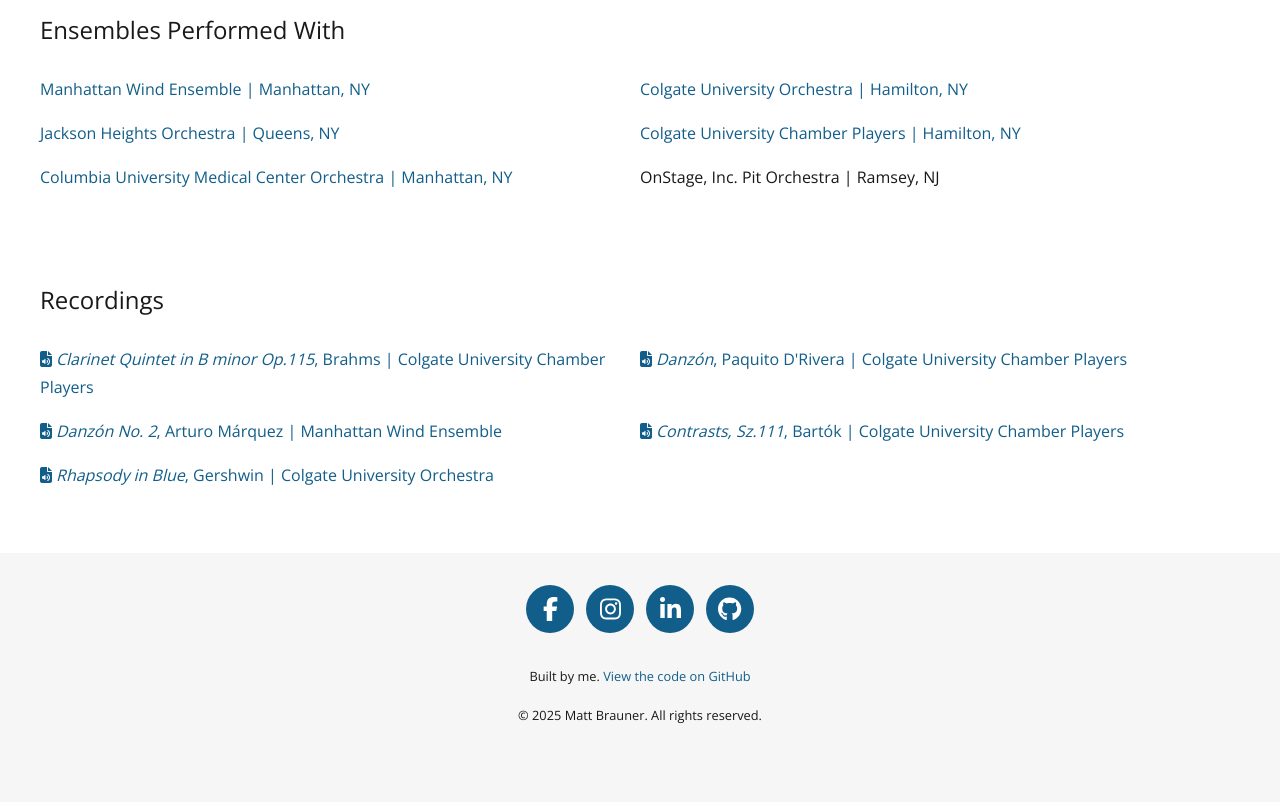
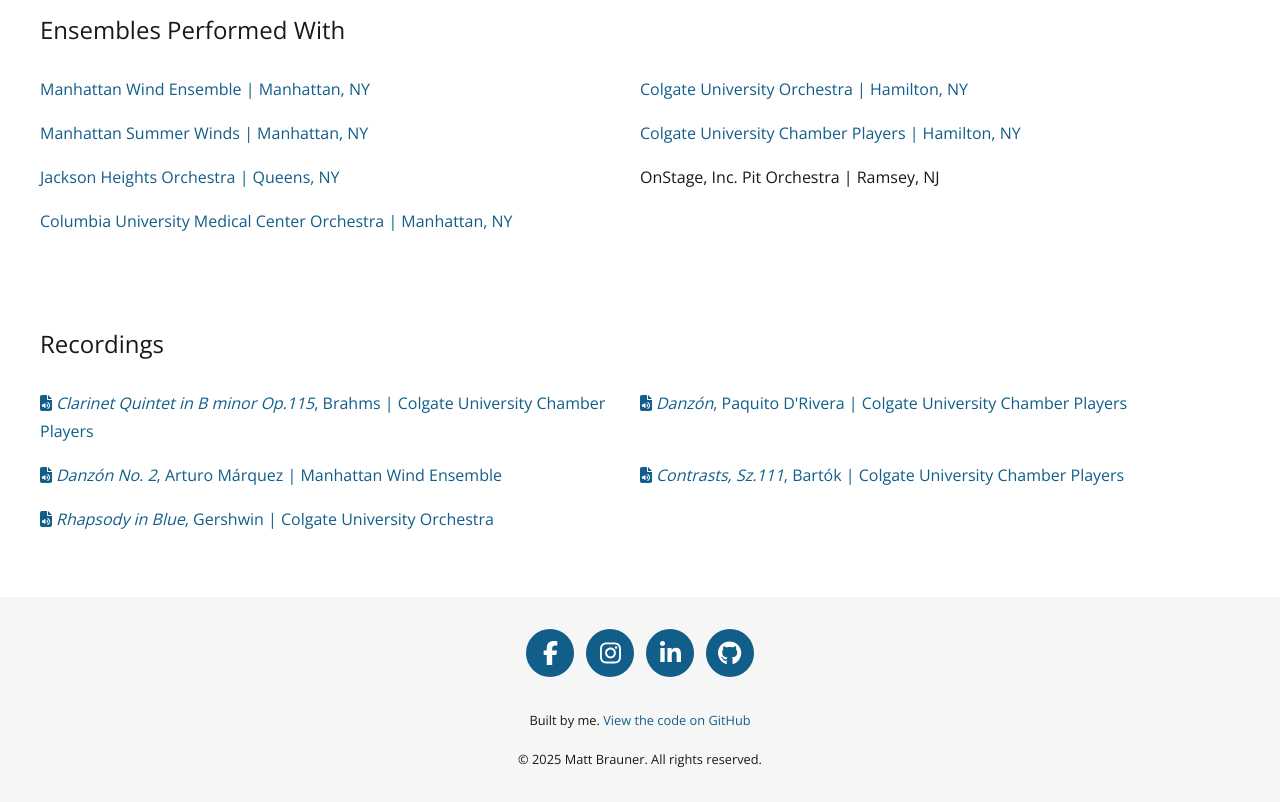
Before and after one commit to mb4828/mb-website, a Next.js app: page /music in a window 1280 px wide. Shown: the part 1120-1922 px from the top of the page. Before the commit the page ends 1878 px from the top, so only its background shows below. Built offline with nearby package versions, Linux system fonts and the light colour scheme.

Commit message:
updating ensemble list, fixing dependencies

```diff
--- a/package.json
+++ b/package.json
@@ -36,6 +36,7 @@
     "typescript": "5.2.2"
   },
   "resolutions": {
+    "brace-expansion": "^1.1.12",
     "tar-fs": "^2.1.2"
   }
 }
--- a/src/app/music/page.tsx
+++ b/src/app/music/page.tsx
@@ -67,8 +67,8 @@ export default function MusicPage() {
               </Link>
             </li>
             <li>
-              <Link href="https://jhorchestra.org/" target="_blank" rel="noopener">
-                Jackson Heights Orchestra | Queens, NY
+              <Link href="https://manhattansummerwinds.org" target="_blank" rel="noopener">
+                Manhattan Summer Winds | Manhattan, NY
               </Link>
             </li>
             <li className="order_mobile_last">
@@ -81,6 +81,12 @@ export default function MusicPage() {
               </Link>
             </li>
             <li>
+              <Link href="https://jhorchestra.org/" target="_blank" rel="noopener">
+                Jackson Heights Orchestra | Queens, NY
+              </Link>
+            </li>
+            <li className="order_mobile_last">OnStage, Inc. Pit Orchestra | Ramsey, NJ</li>
+            <li>
               <Link
                 href="https://www.vagelos.columbia.edu/education/student-resources/office-student-affairs/vp-s-club/clubs-and-organizations/arts-literature-and-entertainment-clubs/cuimc-symphony-orchestra"
                 target="_blank"
@@ -89,7 +95,6 @@ export default function MusicPage() {
                 Columbia University Medical Center Orchestra | Manhattan, NY
               </Link>
             </li>
-            <li className="order_mobile_last">OnStage, Inc. Pit Orchestra | Ramsey, NJ</li>
           </ul>
         </Reveal>
 
```
Also changed, not shown: 1 other file (tests, documents, lock files or other folders).
